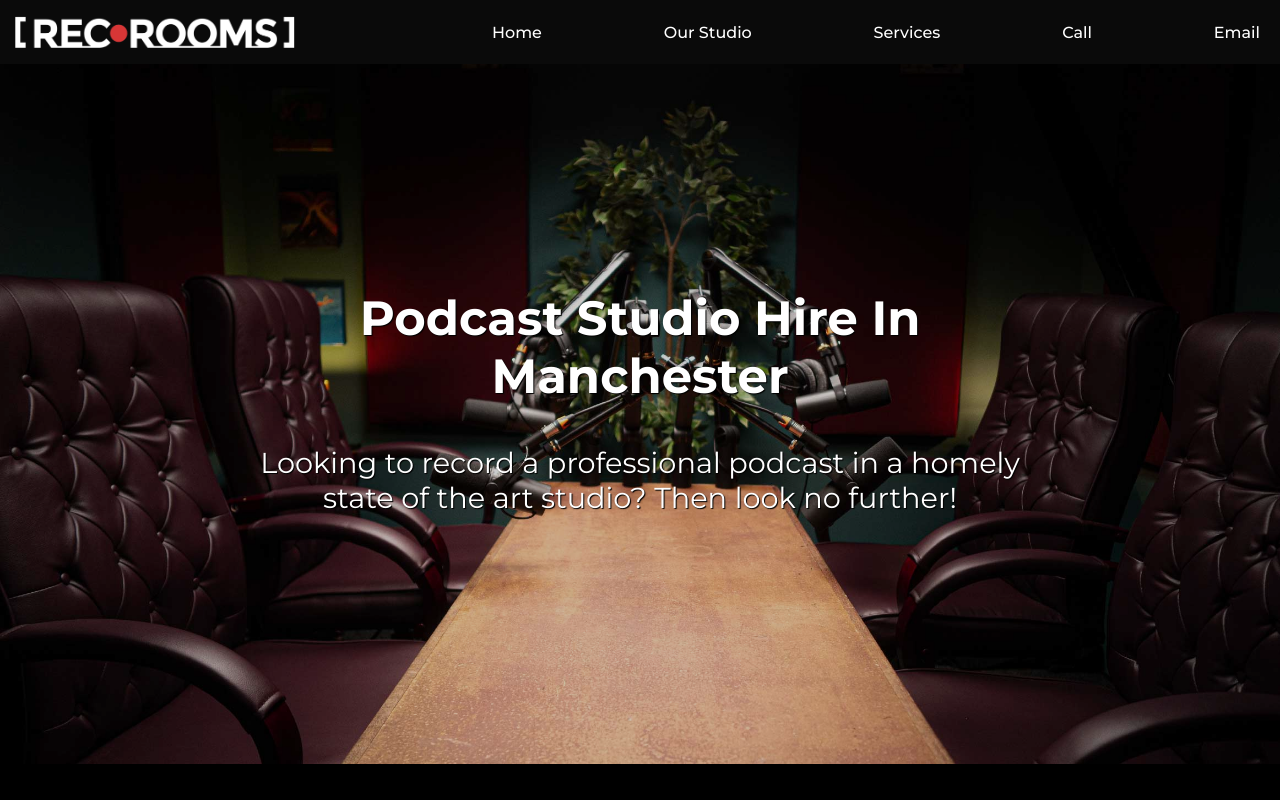
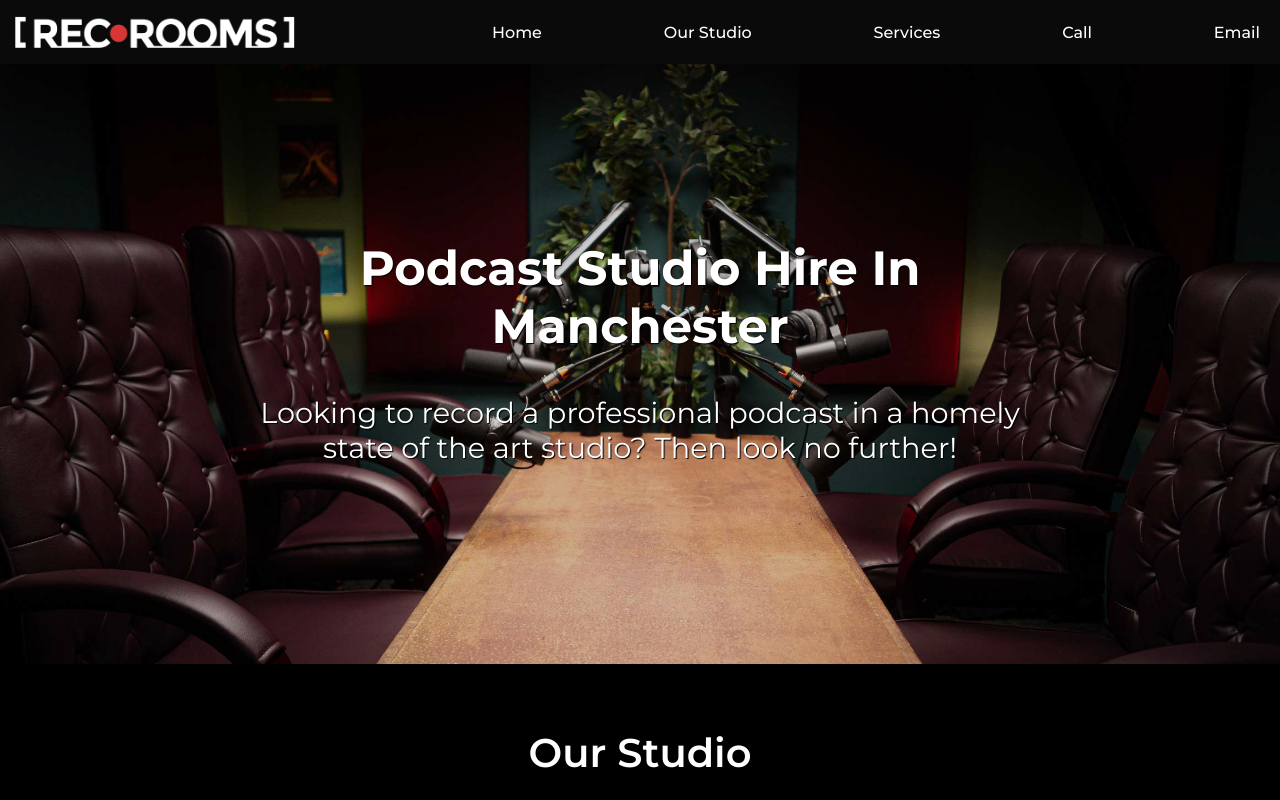
Before and after one commit to Jawz0805/RecRoomsStudios, a React (Create React App) app: page / in a window 1280 px wide. Shown: the top 800 px of the page. Built offline with nearby package versions, Linux system fonts and the light colour scheme.

Commit message:
background image fixed

```diff
--- a/src/Components/HeroImage/HeroImage.js
+++ b/src/Components/HeroImage/HeroImage.js
@@ -4,7 +4,7 @@ import './_HeroImage.scss'
 const HeroImage = ({ image, text1, text2, id }) => {
     return (
 
-        <div className="hero-image" id={id} style={{ backgroundImage: `url(${image})` }}>
+        <div className="hero-image" id={id} >
             <div className="hero-text-container">
                 <h1 className="hero-title">{text1}</h1>
                 <h2 className="hero-title2">{text2}</h2>
--- a/src/Components/HeroImage/_HeroImage.scss
+++ b/src/Components/HeroImage/_HeroImage.scss
@@ -5,17 +5,17 @@
   width: 100%;
   height: 100%;
   min-height: 600px;
-  background-size: 1024px;
-  background-position: center center;
+  background-image: url(../../Assets/PodcastTable-01.jpg) !important;
+
+  background-position: 51.5%;
+  background-size: cover;
   background-repeat: no-repeat; /* Do not repeat the image */
 
   @include respond-to("medium") {
     background-size: cover;
-    min-height: 700px; /* You must set a specified height */
-    max-width: none;
   }
 
-  background-attachment: fixed;
+  // background-attachment: fixed;
   display: flex;
   justify-content: center;
   align-items: center;
```
